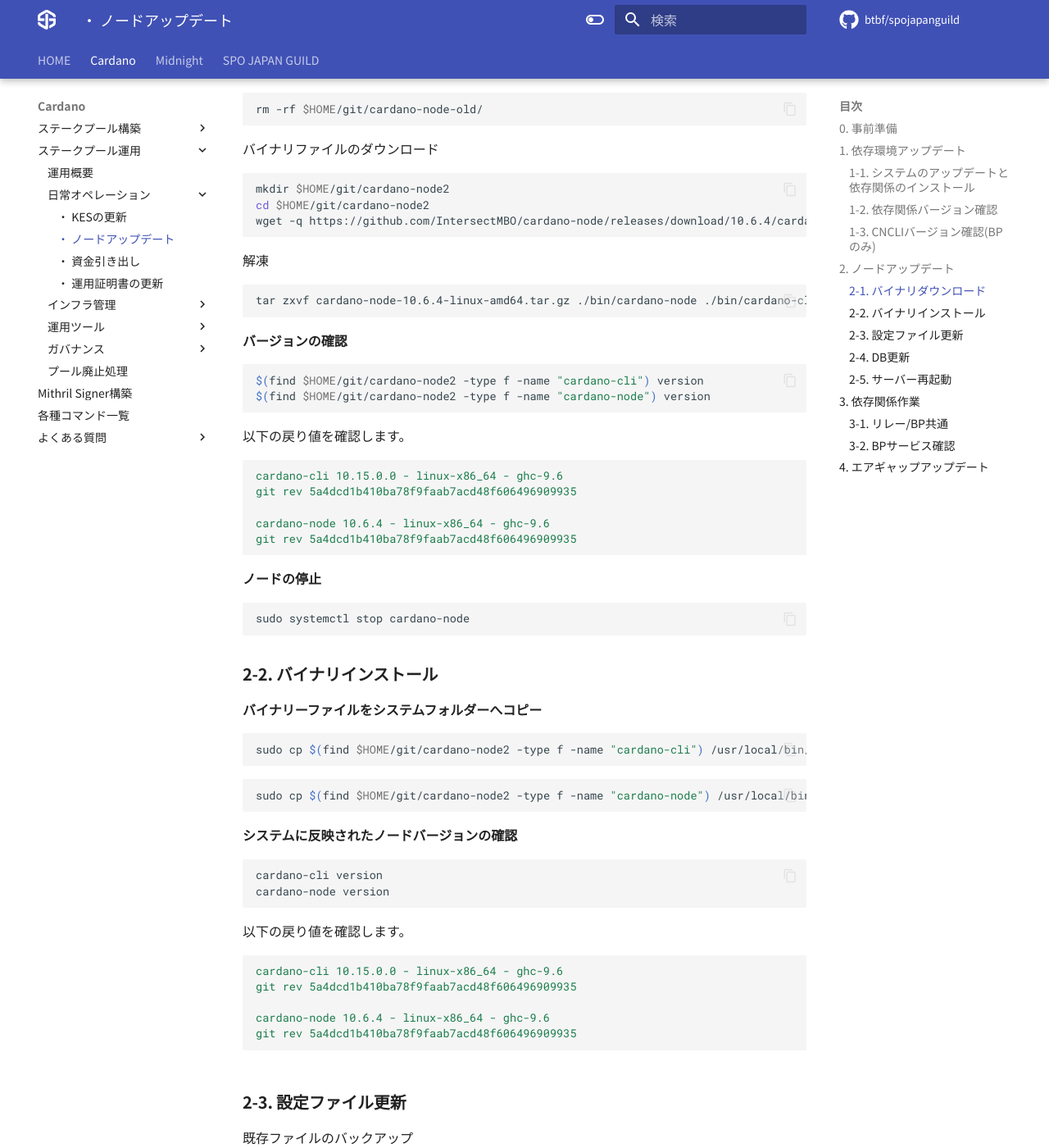
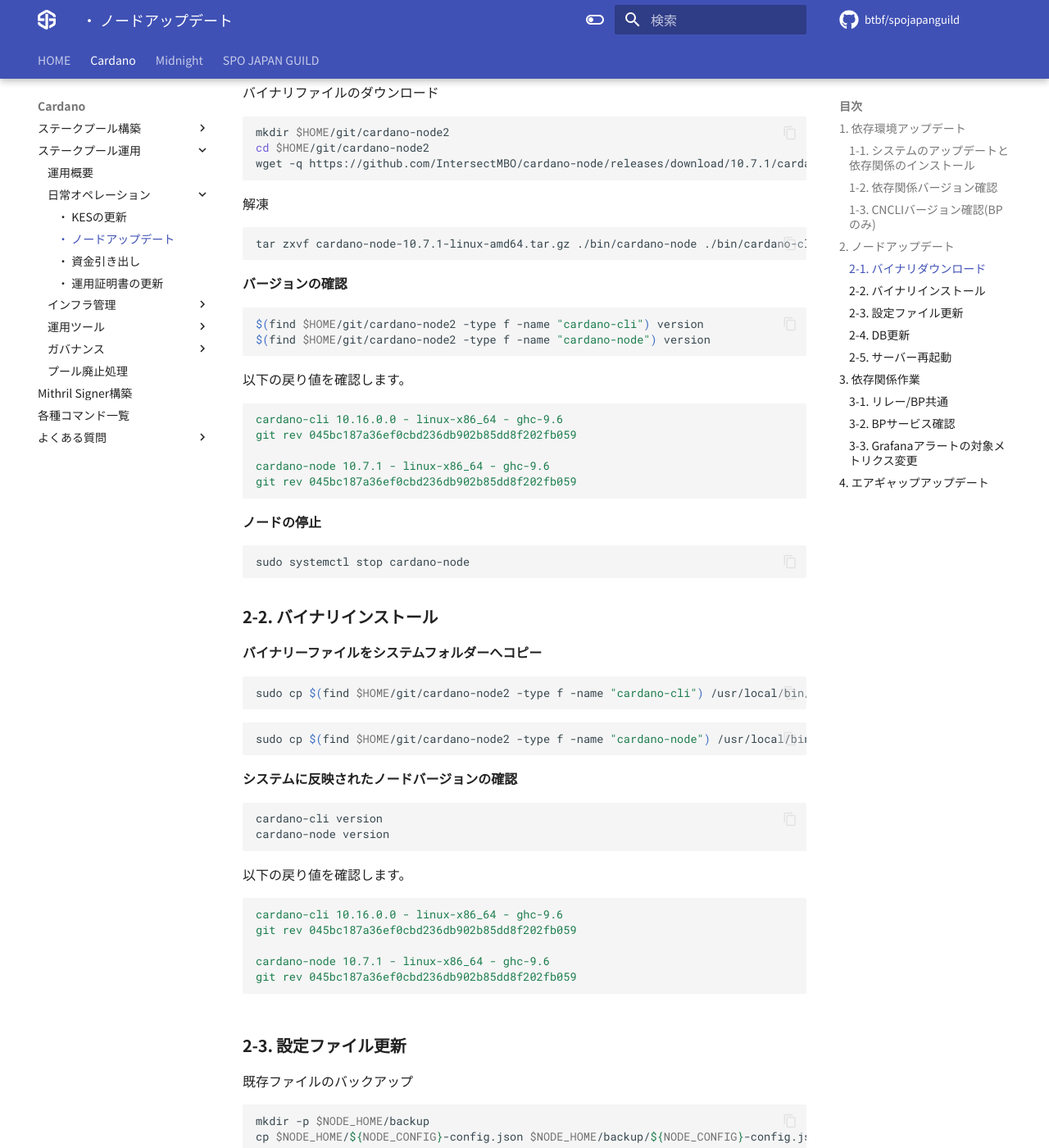
Before and after one commit to btbf/spojapanguild, an MkDocs documentation site: the page built from docs/cardano/operation/node-update.md, in a window 1280 px wide and 1400 px high, scrolled down 2915 px. Shown: the whole window at 82% size. Built offline with MkDocs 1.6.1 and Material for MkDocs 9.7.7, drawn with Linux system fonts in a browser that asks for light colours; comment, search, counter and statistics services are not loaded; some of the changed text lies outside the part shown.

Commit message:
Related documentation has been updated to cardano-node 10.7.1

````diff
--- a/docs/cardano/operation/node-update.md
+++ b/docs/cardano/operation/node-update.md
@@ -1,21 +1,21 @@
 # **ノードアップデート**
 
-このガイドは ノードバージョン`10.6.4`に対応しています。
+このガイドは ノードバージョン`10.7.1`に対応しています。
 
-最終更新日：2026年4月19日
+最終更新日：2026年5月*日
 
 !!! info "バージョン対応表"
     * <font color=red>各依存関係もバージョンアップしてますのでよくお読みになって進めてください</font>
 
     | OS | Node | CLI | GHC | Cabal | CNCLI |
     | :---------- | :---------- | :---------- | :---------- | :---------- | :---------- |
-    | ubuntu 24.04 | 10.6.4 | 10.15.0.0 | 9.6.7 | 3.12.1.0 | 6.7.0 |
+    | ubuntu 24.04.* | 10.7.1 | 10.16.0.0 | 9.6.7 | 3.12.1.0 | 6.7.0 |
 
     **■アップデートパターンDB再構築有無**
 
     | バージョン | DB再構築有無 | 設定ファイル更新有無 | トポロジーファイル更新有無 |
     | :---------- | :---------- | :---------- | :---------- |
-    | 10.5.4以前 → 10.6.4 | あり | 更新あり | なし |
+    | 10.6.4 → 10.7.1 | あり | 更新あり | なし |
 
 <!--
     | OS | Node | CLI | GHC | Cabal | CNCLI |
@@ -33,11 +33,18 @@
     - 作業実施前にブロック生成スケジュールを確認してください。
     - 今回のアップデートではDB更新があるため、ブロック生成が2時間以上無いことを確認してください。
     - 複数行のコードをコードボックスのコピーボタンを使用してコマンドラインに貼り付ける場合は、最後の行が自動実行されないため確認の上Enterを押してコードを実行してください。
+    - OSバージョンアップを完了していること
+    [Ubuntu22.04から24.04へ移行](../../operation/ubuntu24-migration/)
 
 
 ??? danger "主な変更点と新機能および検証結果"
 
     !!! tip "cardano-node"
+
+        **10.7.1 <font color=red>マイナーアップデート</font>**
+
+        - 10.7.0で確認されたパフォーマンス問題を修正し、Plutus・Consensus・トレーシングの改善を含むマイナーアップデート
+        - PraosModeを有効
 
         **10.6.4 <font color=red>Plutusインタープリタに対する多数の修正と改善リリース</font>**
 
@@ -84,16 +91,14 @@
         UTxO-HDの概要については[こちら](https://docs.google.com/presentation/d/16gJt5k9p3H9ycwHNO6O0HGb0cYvRpbwhUsvH4kFEthM/edit?usp=sharing){target="_blank" rel="noopener"}をご参照ください
         * config.json内 `LedgerDB`新しいキーを設定
 
-    !!! tip "cardano-cli v10.15.0.0"
+    !!! tip "cardano-cli v10.16.0.0"
 
-        - `TxBodyContent` 型を更新（互換性あり）
-        - `transaction build-estimate` で推定手数料を表示
-        - 不正な `timestamp` のエラーメッセージを改善
-        - `create-testnet-data` で `Byron` / `Shelley` の `k` を統一
+        - BLS鍵に関する機能が追加されたアップデート。
+        - BLS鍵の生成・ハッシュ化、およびProof of Possession（所有証明）の生成に対応。
 
     !!! 検証結果
         ■検証環境
-        Ubuntu24.04 / PreProd-Testnet / cardano-node 10.6.4 / cardano-cli 10.15.0.0 / SJG-TOOL 4.1.2
+        PreProd-Testnet / cardano-node 10.7.1 / cardano-cli 10.16.0.0 / SJG-TOOL 4.1.2
 
         | 検証項目 | 結果 |
         | :---------- | :---------- |
@@ -111,8 +116,6 @@
 更新フローチャートは、画像をクリックすると別ウィンドウで開きます。
 <a href="../../../images/8.7.2-update.png" target=_blank><img src="../../../images/8.7.2-update.png"></a>-->
 
-## **0. 事前準備**
-1. [Ubuntu22.04から24.04へ移行](../../operation/ubuntu24-migration/)を実施してから以降進めてください。
 
 ## **1. 依存環境アップデート**
 
@@ -362,12 +365,12 @@ cncli --version
     ```bash
     mkdir $HOME/git/cardano-node2
     cd $HOME/git/cardano-node2
-    wget -q https://github.com/IntersectMBO/cardano-node/releases/download/10.6.4/cardano-node-10.6.4-linux-amd64.tar.gz
+    wget -q https://github.com/IntersectMBO/cardano-node/releases/download/10.7.1/cardano-node-10.7.1-linux-amd64.tar.gz
     ```
 
     解凍
     ```bash
-    tar zxvf cardano-node-10.6.4-linux-amd64.tar.gz ./bin/cardano-node ./bin/cardano-cli ./bin/snapshot-converter
+    tar zxvf cardano-node-10.7.1-linux-amd64.tar.gz ./bin/cardano-node ./bin/cardano-cli ./bin/snapshot-converter
     ```
 
     **バージョンの確認**
@@ -378,11 +381,11 @@ cncli --version
     ```
     以下の戻り値を確認します。
     ``` { .yaml .no-copy }
-    cardano-cli 10.15.0.0 - linux-x86_64 - ghc-9.6
-    git rev 5a4dcd1b410ba78f9faab7acd48f606496909935
+    cardano-cli 10.16.0.0 - linux-x86_64 - ghc-9.6
+    git rev 045bc187a36ef0cbd236db902b85dd8f202fb059
 
-    cardano-node 10.6.4 - linux-x86_64 - ghc-9.6
-    git rev 5a4dcd1b410ba78f9faab7acd48f606496909935
+    cardano-node 10.7.1 - linux-x86_64 - ghc-9.6
+    git rev 045bc187a36ef0cbd236db902b85dd8f202fb059
     ```
 
 
@@ -411,11 +414,11 @@ cncli --version
 
     以下の戻り値を確認します。
     ``` { .yaml .no-copy }
-    cardano-cli 10.15.0.0 - linux-x86_64 - ghc-9.6
-    git rev 5a4dcd1b410ba78f9faab7acd48f606496909935
+    cardano-cli 10.16.0.0 - linux-x86_64 - ghc-9.6
+    git rev 045bc187a36ef0cbd236db902b85dd8f202fb059
 
-    cardano-node 10.6.4 - linux-x86_64 - ghc-9.6
-    git rev 5a4dcd1b410ba78f9faab7acd48f606496909935
+    cardano-node 10.7.1 - linux-x86_64 - ghc-9.6
+    git rev 045bc187a36ef0cbd236db902b85dd8f202fb059
     ```
 
 
@@ -455,7 +458,7 @@ cncli --version
 
     ```bash
     git fetch --all --recurse-submodules --tags
-    git checkout tags/10.6.4
+    git checkout tags/10.7.1
     cabal configure --with-compiler=ghc-9.6.7
     ```
 
@@ -478,11 +481,11 @@ cncli --version
 
     以下の戻り値を確認します。
     ``` { .yaml .no-copy }
-    cardano-cli 10.15.0.0 - linux-x86_64 - ghc-9.6
-    git rev 5a4dcd1b410ba78f9faab7acd48f606496909935
+    cardano-cli 10.16.0.0 - linux-x86_64 - ghc-9.6
+    git rev 045bc187a36ef0cbd236db902b85dd8f202fb059
 
-    cardano-node 10.6.4 - linux-x86_64 - ghc-9.6
-    git rev 5a4dcd1b410ba78f9faab7acd48f606496909935
+    cardano-node 10.7.1 - linux-x86_64 - ghc-9.6
+    git rev 045bc187a36ef0cbd236db902b85dd8f202fb059
     ```
 
     **ビルド用TMUXセッションを終了します。**
@@ -515,22 +517,22 @@ cncli --version
 
     以下の戻り値を確認します。
     ``` { .yaml .no-copy }
-    cardano-cli 10.15.0.0 - linux-x86_64 - ghc-9.6
-    git rev 5a4dcd1b410ba78f9faab7acd48f606496909935
+    cardano-cli 10.16.0.0 - linux-x86_64 - ghc-9.6
+    git rev 045bc187a36ef0cbd236db902b85dd8f202fb059
 
-    cardano-node 10.6.4 - linux-x86_64 - ghc-9.6
-    git rev 5a4dcd1b410ba78f9faab7acd48f606496909935
+    cardano-node 10.7.1 - linux-x86_64 - ghc-9.6
+    git rev 045bc187a36ef0cbd236db902b85dd8f202fb059
     ```
 
     ??? warning "10.3.1以下からアップデートする場合はこちらも実施(クリックして開く)"
         **snapshot-converterのダウンロード**
         ```bash
         cd $HOME/git/cardano-node2
-        wget -q https://github.com/IntersectMBO/cardano-node/releases/download/10.6.4/cardano-node-10.6.4-linux-amd64.tar.gz
+        wget -q https://github.com/IntersectMBO/cardano-node/releases/download/10.7.1/cardano-node-10.7.1-linux-amd64.tar.gz
         ```
         解凍
         ```bash
-        tar zxvf cardano-node-10.6.4-linux-amd64.tar.gz ./bin/snapshot-converter
+        tar zxvf cardano-node-10.7.1-linux-amd64.tar.gz ./bin/snapshot-converter
         ```
 
 ### **2-3. 設定ファイル更新**
@@ -550,8 +552,8 @@ cp $NODE_HOME/${NODE_CONFIG}-topology.json $NODE_HOME/backup/${NODE_CONFIG}-topo
 BPとリレー共通：
 ```bash
 cd $NODE_HOME
-wget -q https://spojapanguild.net/node_config/10.6.4/${NODE_CONFIG}-config.json -O ${NODE_CONFIG}-config.json
-wget -q https://spojapanguild.net/node_config/10.6.4/${NODE_CONFIG}-checkpoints.json -O ${NODE_CONFIG}-checkpoints.json
+wget -q https://spojapanguild.net/node_config/10.7.1/${NODE_CONFIG}-config.json -O ${NODE_CONFIG}-config.json
+wget -q https://spojapanguild.net/node_config/10.7.1/${NODE_CONFIG}-checkpoints.json -O ${NODE_CONFIG}-checkpoints.json
 ```
 
 <!--
@@ -728,6 +730,7 @@ cp -r ${snapshot_slotno}_mem $NODE_HOME/db/ledger/${snapshot_slotno}
 ```
 -->
 
+
 ### **2-4. DB更新**
 
 === "全ノード"
@@ -799,6 +802,7 @@ cp -r ${snapshot_slotno}_mem $NODE_HOME/db/ledger/${snapshot_slotno}
     ```bash
     exit
     ```
+
 
 ### **2-5. サーバー再起動**
 
@@ -950,6 +954,16 @@ BPノードが完全に同期した後、サービス起動状態を確認しま
     100% sync'dになるまでお待ち下さい。
 
 
+### **3-3. Grafanaアラートの対象メトリクス変更**
+
+左ペインの「Alerting」→「Alert rules」→「ノード監視」→「BPリレー接続監視」のメトリクスを変更して保存します。
+`cardano_node_metrics_peers_connectedPeers_int`から
+```
+cardano_node_metrics_peerSelection_ActivePeers
+```
+へと変更してください。
+
+
 ## **4. エアギャップアップデート**
 !!! hint "SFTP機能ソフト導入"
     R-loginの転送機能が遅いので、大容量ファイルをダウン・アップロードする場合は、SFTP接続可能なソフトを使用すると効率的です。（FileZilaなど）
@@ -995,8 +1009,8 @@ BPノードが完全に同期した後、サービス起動状態を確認しま
 
         **戻り値確認**
         ``` { .yaml .no-copy }
-        cardano-cli 10.15.0.0 - linux-x86_64 - ghc-9.6
-        git rev 5a4dcd1b410ba78f9faab7acd48f606496909935
+        cardano-cli 10.16.0.0 - linux-x86_64 - ghc-9.6
+        git rev 045bc187a36ef0cbd236db902b85dd8f202fb059
         ```
 
 === "ソースコードからビルドした場合"
@@ -1117,8 +1131,8 @@ BPノードが完全に同期した後、サービス起動状態を確認しま
 
             **戻り値確認**
             ``` { .yaml .no-copy }
-            cardano-cli 10.15.0.0 - linux-x86_64 - ghc-9.6
-            git rev 5a4dcd1b410ba78f9faab7acd48f606496909935
+            cardano-cli 10.16.0.0 - linux-x86_64 - ghc-9.6
+            git rev 045bc187a36ef0cbd236db902b85dd8f202fb059
             ```
 
 <!--
````
Also changed, not shown: other parts of docs/cardano/operation/node-update.md (+3 -4 lines), docs/cardano/operation/grafana-alert.md (+1 -1 lines), docs/cardano/operation/mithril-signer-node-setup-and-updates.md (+19 -19 lines), docs/cardano/setup/node-setup.md (+14 -13 lines), docs/cardano/setup/relay-bp-setup.md (+4 -4 lines).
